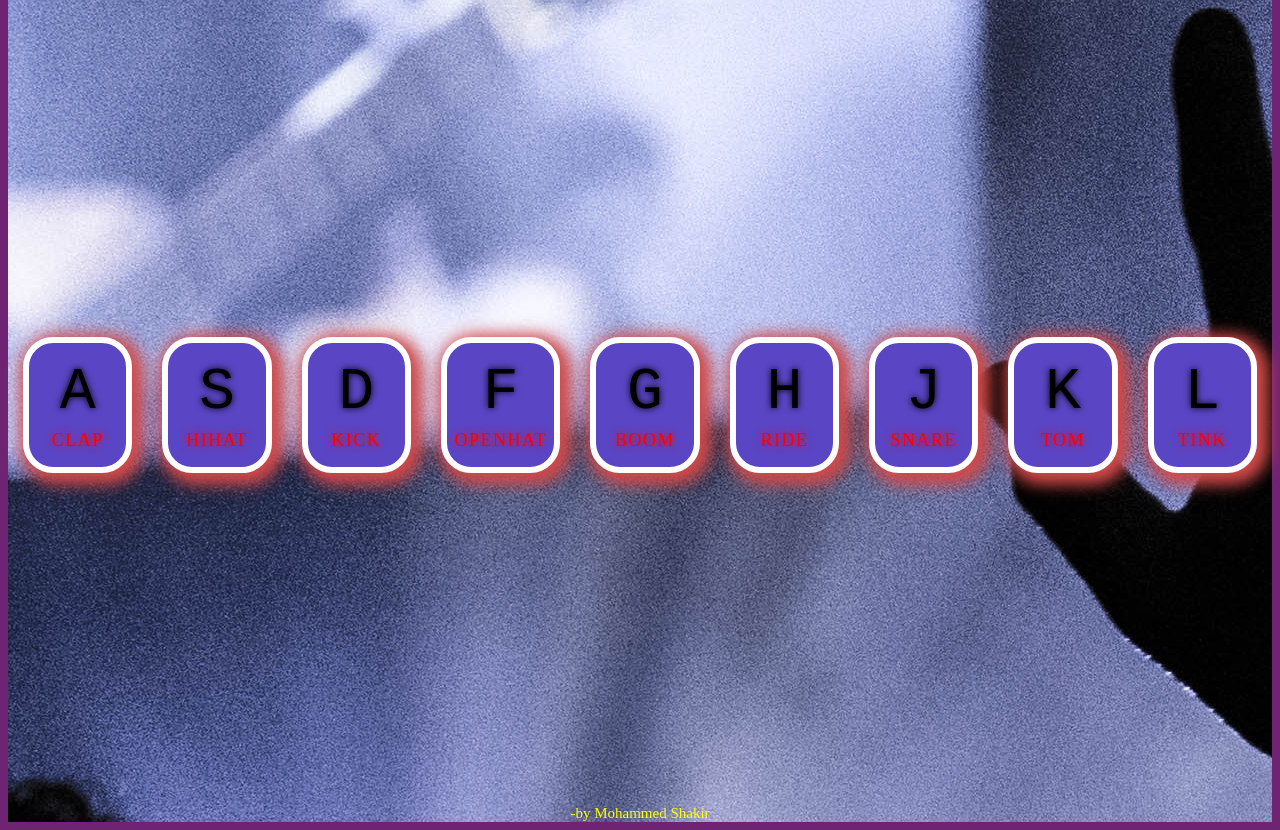
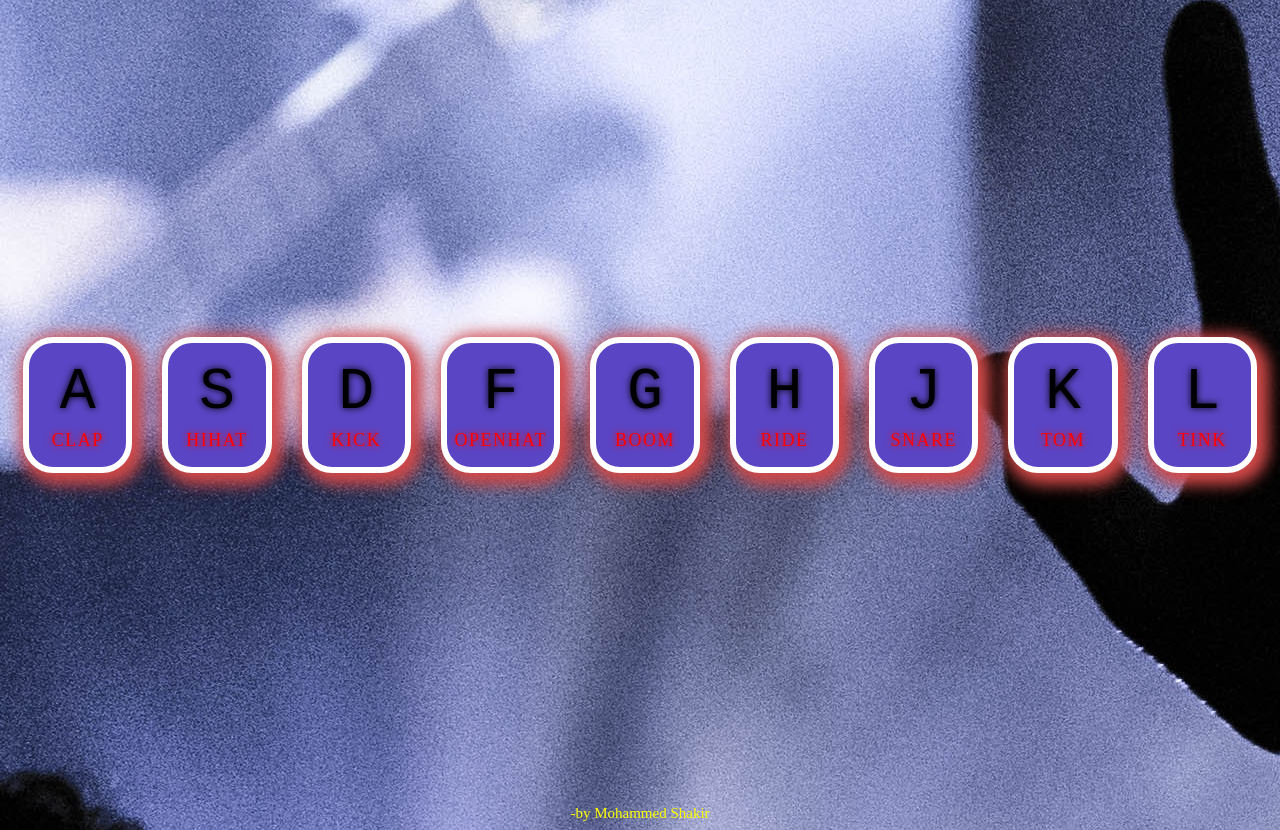
Before and after one commit to Shakirmsq/DrumKitWebPage, a plain HTML site: page index.html in a window 1280 px wide. Shown: the part 57-887 px from the top of the page. Drawn offline with Linux system fonts and the light colour scheme.

Commit message:
"set background Image  4"

```diff
--- a/styles.css
+++ b/styles.css
@@ -1,14 +1,11 @@
 
-body{
-          background-color: #a6a6a6;
-        background: url('/img/audience.jpg');
-}
+
 
 html {
             font-size: 15px;
-            background-color: rgb(110, 36, 115);
-/*             background: url('/img/audience.jpg'); */
-            background-size: contain;
+            background-color: #a6a6a6;
+            background: url("img/audience.jpg");
+
         }
 
         body.html {
```
